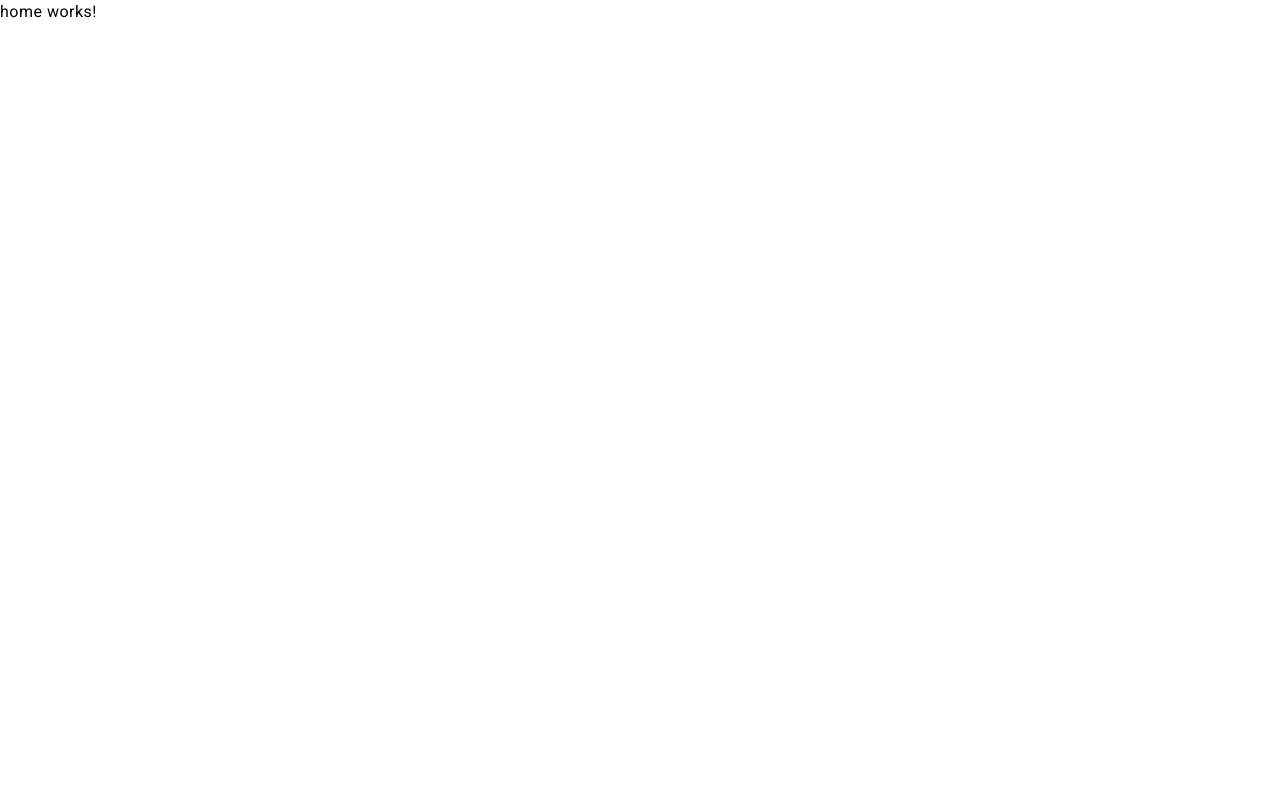
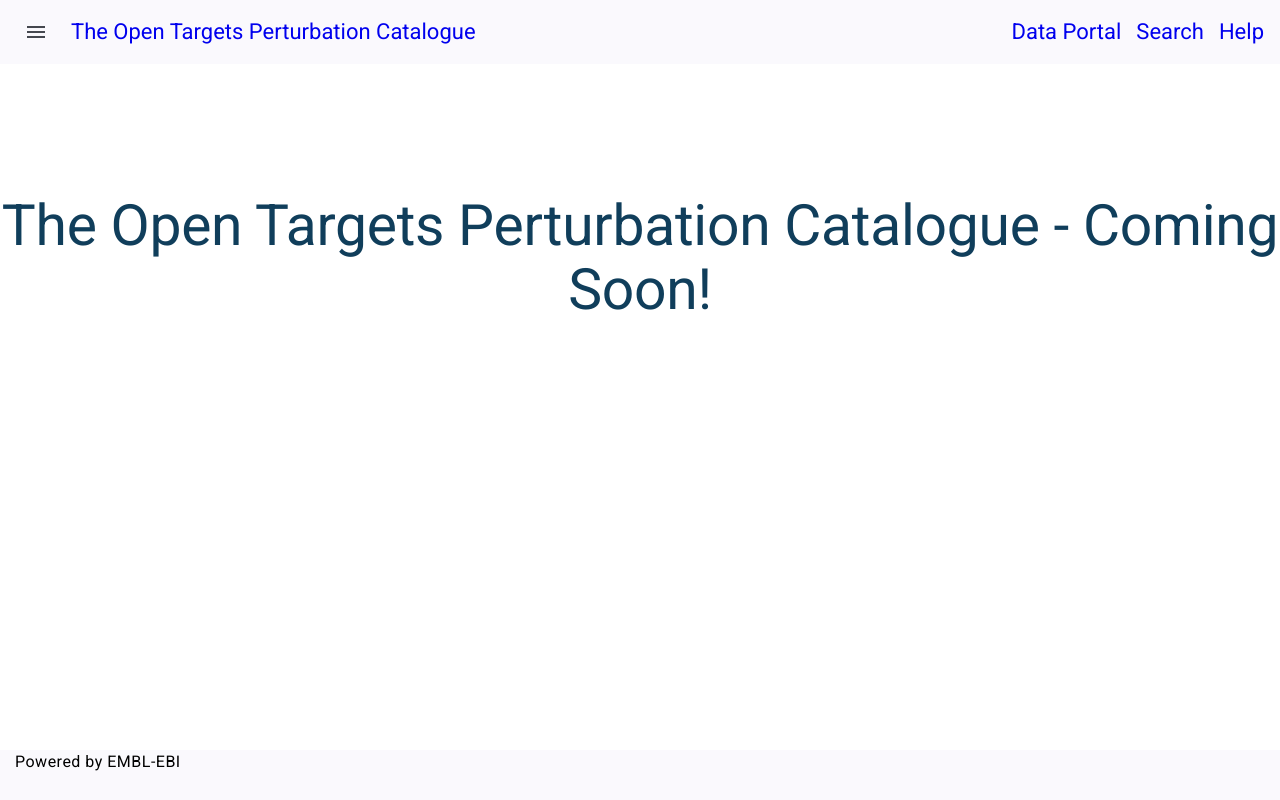
Before and after one commit to EMBL-EBI-ABC/PerturbationCatalogue, an Angular app in the folder pert-cat-fe/: page /home in a window 1280 px wide. Built offline with nearby package versions, Linux system fonts and the light colour scheme.

Commit message:
Adding header, footer and placeholder text to the home page

```diff
--- a/pert-cat-fe/src/app/home/home.component.css
+++ b/pert-cat-fe/src/app/home/home.component.css
@@ -0,0 +1,8 @@
+div {
+  text-align: center;
+  margin-top: 130px;
+}
+
+h1 {
+  color: #103e5b;
+}
--- a/pert-cat-fe/src/app/home/home.component.html
+++ b/pert-cat-fe/src/app/home/home.component.html
@@ -1 +1,10 @@
-<p>home works!</p>
+<app-header></app-header>
+
+
+<div>
+  <h1>
+    The Open Targets Perturbation Catalogue - Coming Soon!
+  </h1>
+</div>
+
+<app-footer></app-footer>
--- a/pert-cat-fe/src/app/home/home.component.ts
+++ b/pert-cat-fe/src/app/home/home.component.ts
@@ -1,9 +1,12 @@
 import { Component } from '@angular/core';
+import {HeaderComponent} from "../shared/header/header.component";
+import {MatCardModule} from "@angular/material/card";
+import {FooterComponent} from "../shared/footer/footer.component";
 
 @Component({
   selector: 'app-home',
   standalone: true,
-  imports: [],
+  imports: [HeaderComponent, FooterComponent, MatCardModule],
   templateUrl: './home.component.html',
   styleUrl: './home.component.css'
 })
```
